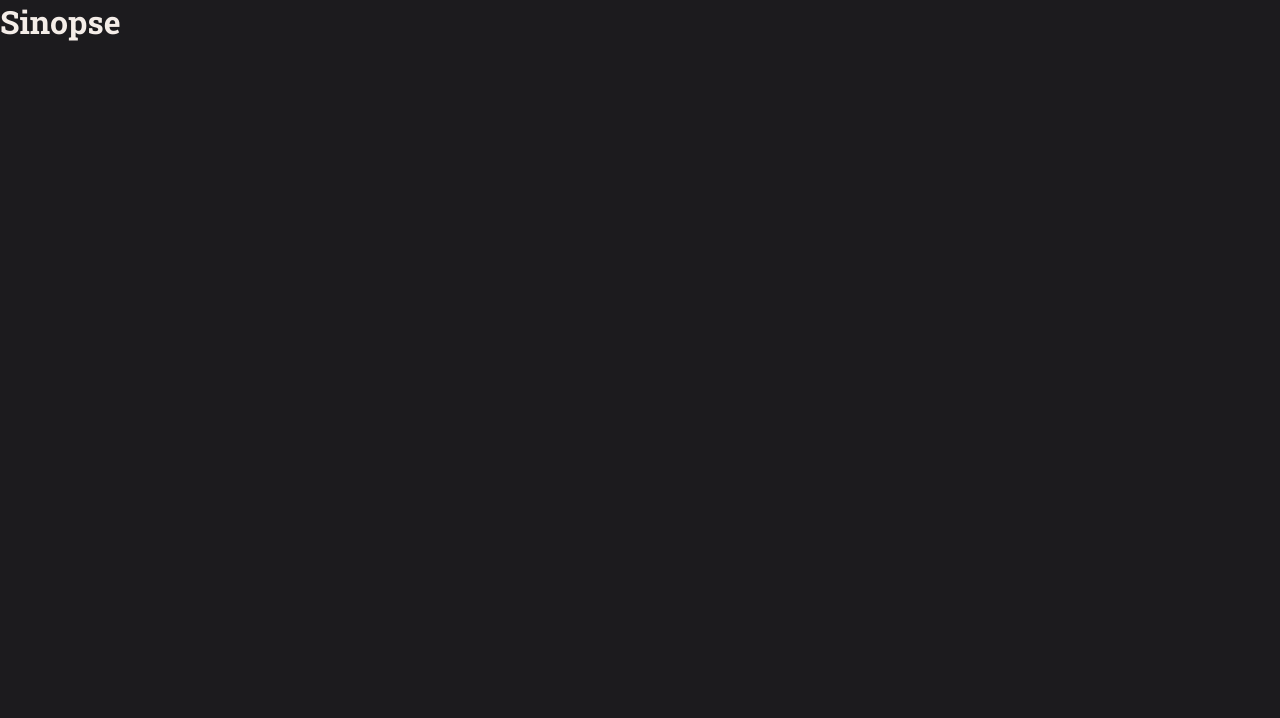
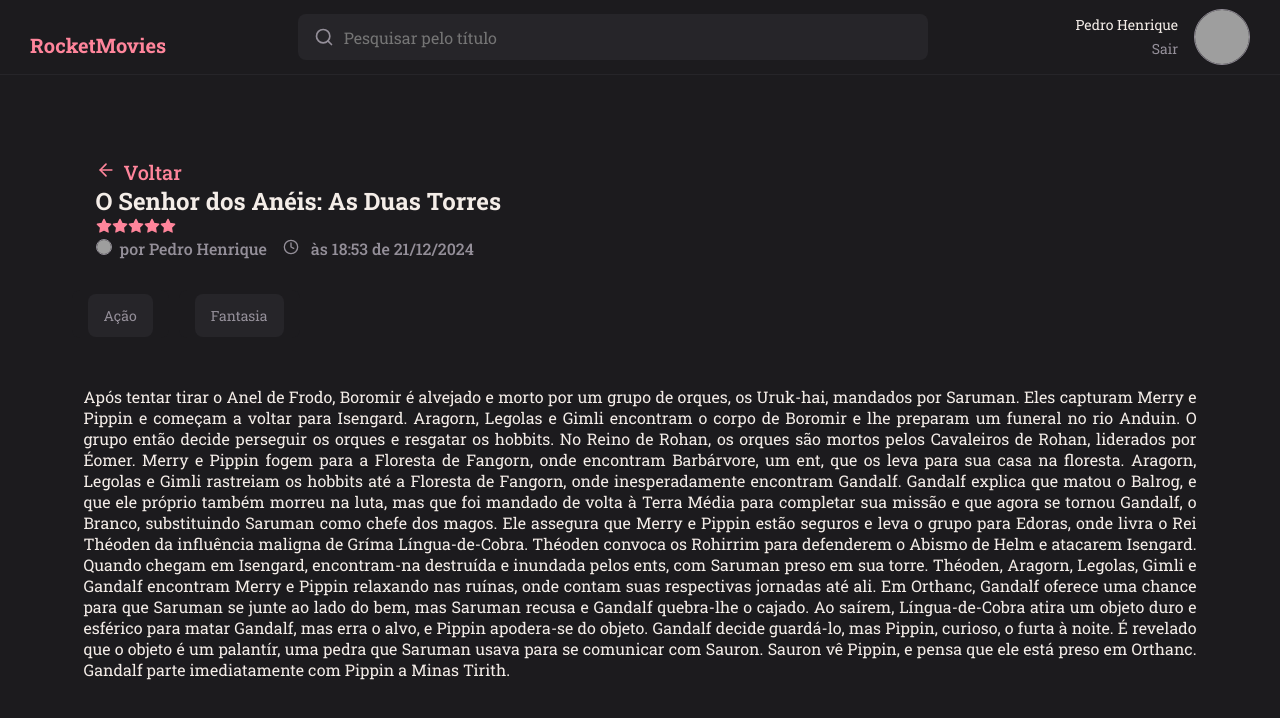
Before and after one commit to phrsilva/Rocketseat-Explorer, a React (Vite) app in the folder Stage 9 - Introdução ao React.js/Rocket Movies/: page /sinopse/1 in a window 1280 px wide. Shown: the top 718 px of the page. Built offline with nearby package versions, Linux system fonts and the light colour scheme; grey boxes are pictures that could not be loaded.

Commit message:
Conclusão da página sinopse

```diff
--- a/Stage 9 - Introdução ao React.js/Rocket Movies/src/pages/sinopse/index.jsx
+++ b/Stage 9 - Introdução ao React.js/Rocket Movies/src/pages/sinopse/index.jsx
@@ -1,5 +1,53 @@
+import { Container, Conteudo, Avaliacao, Marcadores, Resumo } from "./styles";
+import { Header } from "../../components/header";
+import { Tags } from "../../components/tags";
+import { BotaoDeTexto } from "../../components/textButton";
+import { FiArrowLeft, FiStar, FiClock } from "react-icons/fi";
+
 export const Sinopse = () => {
     return (
-        <h1>Sinopse</h1>
+        <Container>
+            <Header />
+            <Conteudo>
+                <Avaliacao>
+                    <BotaoDeTexto icon={FiArrowLeft} title="Voltar" />
+                    <h2>O Senhor dos Anéis: As Duas Torres</h2>
+                    <div className="note">
+                        <FiStar color="#FF859B" fill="#FF859B" />
+                        <FiStar color="#FF859B" fill="#FF859B" />
+                        <FiStar color="#FF859B" fill="#FF859B" />
+                        <FiStar color="#FF859B" fill="#FF859B" />
+                        <FiStar color="#FF859B" fill="#FF859B" />
+                    </div>
+                    <p>
+                        <img src="https://github.com/phrsilva.png" alt="Foto de Perfil" />
+                        <span>por Pedro Henrique</span>
+                        <FiClock></FiClock>
+                        <span> às 18:53 de 21/12/2024</span>
+                    </p>
+                    <p>
+                    </p>
+                </Avaliacao>
+
+                <Marcadores>
+                    <Tags><span>Ação</span></Tags>
+                    <Tags><span>Fantasia</span></Tags>
+                </Marcadores>
+
+                <Resumo>
+                    <p>
+                        Após tentar tirar o Anel de Frodo, Boromir é alvejado e morto por um grupo de orques, os Uruk-hai, mandados por Saruman. Eles capturam Merry e Pippin e começam a voltar para Isengard. Aragorn, Legolas e Gimli encontram o corpo de Boromir e lhe preparam um funeral no rio Anduin. O grupo então decide perseguir os orques e resgatar os hobbits. No Reino de Rohan, os orques são mortos pelos Cavaleiros de Rohan, liderados por Éomer. Merry e Pippin fogem para a Floresta de Fangorn, onde encontram Barbárvore, um ent, que os leva para sua casa na floresta. Aragorn, Legolas e Gimli rastreiam os hobbits até a Floresta de Fangorn, onde inesperadamente encontram Gandalf.
+
+                        Gandalf explica que matou o Balrog, e que ele próprio também morreu na luta, mas que foi mandado de volta à Terra Média para completar sua missão e que agora se tornou Gandalf, o Branco, substituindo Saruman como chefe dos magos. Ele assegura que Merry e Pippin estão seguros e leva o grupo para Edoras, onde livra o Rei Théoden da influência maligna de Gríma Língua-de-Cobra. Théoden convoca os Rohirrim para defenderem o Abismo de Helm e atacarem Isengard.
+
+                        Quando chegam em Isengard, encontram-na destruída e inundada pelos ents, com Saruman preso em sua torre. Théoden, Aragorn, Legolas, Gimli e Gandalf encontram Merry e Pippin relaxando nas ruínas, onde contam suas respectivas jornadas até ali. Em Orthanc, Gandalf oferece uma chance para que Saruman se junte ao lado do bem, mas Saruman recusa e Gandalf quebra-lhe o cajado. Ao saírem, Língua-de-Cobra atira um objeto duro e esférico para matar Gandalf, mas erra o alvo, e Pippin apodera-se do objeto. Gandalf decide guardá-lo, mas Pippin, curioso, o furta à noite. É revelado que o objeto é um palantír, uma pedra que Saruman usava para se comunicar com Sauron. Sauron vê Pippin, e pensa que ele está preso em Orthanc. Gandalf parte imediatamente com Pippin a Minas Tirith.
+                    </p>
+                </Resumo>
+
+
+            </Conteudo>
+
+
+        </Container>
     );
 }
--- a/Stage 9 - Introdução ao React.js/Rocket Movies/src/pages/sinopse/styles.js
+++ b/Stage 9 - Introdução ao React.js/Rocket Movies/src/pages/sinopse/styles.js
@@ -1,3 +1,60 @@
 import styled from "styled-components";
 
 export const Container = styled.div``;
+
+export const Conteudo = styled.div`
+    max-width: 113.7rem;
+    margin: 0 auto;
+
+`;
+
+export const Avaliacao = styled.div`
+    width: 50.8rem;
+    height: 13.5rem;
+    padding: 2.4rem;
+
+    p {
+        color: ${({ theme }) => theme.CORES.TEXTO_CINZA};
+
+        > span {
+            font-weight: 500;
+            margin-right: .8rem;
+            padding: .8rem;
+            align-items: center;
+        }
+    }
+
+    img {
+        width: 1.6rem;
+        height: 1.6rem;
+        border-radius: 50%;
+        border: 1px solid ${({ theme }) => theme.CORES.TEXTO_CINZA};
+    }
+
+
+`;
+
+export const Marcadores = styled.div`
+    display: flex;
+    flex-direction: row;
+    gap: .2rem;
+    margin-bottom: 2.4rem;
+
+    span {
+        background-color: ${({ theme }) => theme.CORES.FUNDO_CLARO};
+        color: ${({ theme }) => theme.CORES.TEXTO_CINZA};
+        border-radius: 0.8rem;
+        padding: 1.2rem 1.6rem;
+        font-size: 1.4rem;
+    }
+    `;
+
+export const Resumo = styled.div`
+    display: flex;
+    flex-direction: row;
+    gap: 2.4rem;
+    padding: 2.4rem 1.2rem;
+
+    text-align: justify;
+
+`;
```
